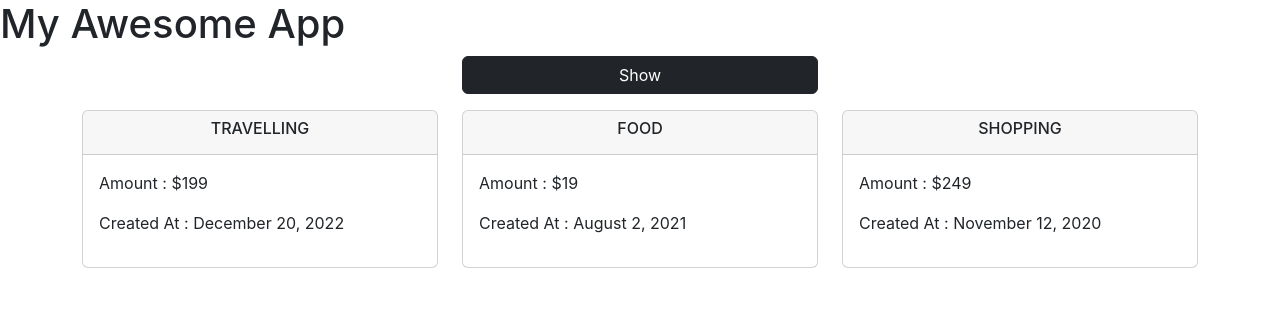
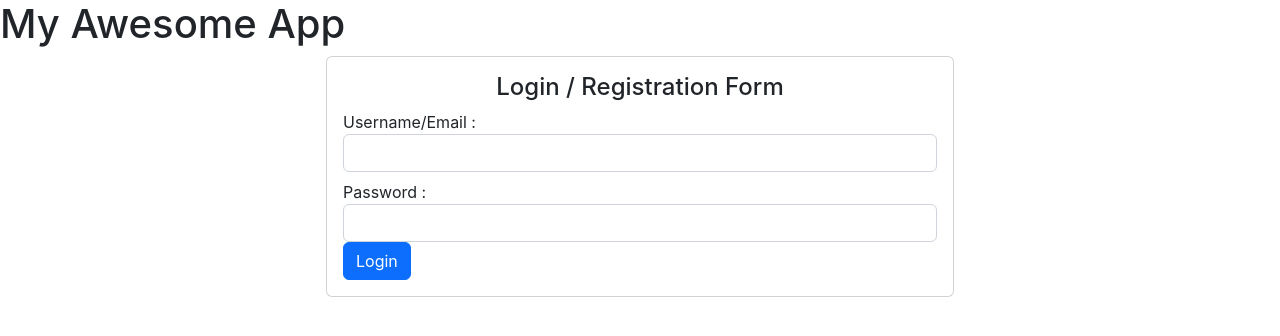
Before and after one commit to synergy2411/del-mar-23-react, a React (Create React App) app in the folder frontend/: page / in a window 1280 px wide. Shown: the top 336 px of the page. Built offline with nearby package versions, Linux system fonts and the light colour scheme.

Commit message:
login form added

```diff
--- a/frontend/src/App.js
+++ b/frontend/src/App.js
@@ -3,6 +3,7 @@ import Expenses from './Components/Expenses/Expenses';
 
 
 import React, { Component } from 'react';
+import Auth from './Components/Demo/auth';
 
 class App extends Component {
   state = { toggle: true }
@@ -10,7 +11,8 @@ class App extends Component {
     return (
       <div>
         <h1>My Awesome App</h1>
-        <Expenses />
+        <Auth />
+        {/* <Expenses /> */}
       </div>
     );
   }
--- /dev/null
+++ b/frontend/src/Components/Demo/auth.jsx
@@ -0,0 +1,57 @@
+import React, { Component, createRef } from "react";
+
+class Auth extends Component {
+  usernameInputRef = createRef();
+
+  state = { enteredPassword: "" };
+
+  passwordChangeHandler = (event) =>
+    this.setState({ enteredPassword: event.target.value });
+
+  submitHandler = (event) => {
+    event.preventDefault();
+    console.log("Username :", this.usernameInputRef.current.value);
+    console.log("Password :", this.state.enteredPassword);
+  };
+
+  render() {
+    return (
+      <div className="row">
+        <div className="col-6 offset-3">
+          <div className="card">
+            <div className="card-body">
+              <h4 className="text-center">Login / Registration Form</h4>
+              <form onSubmit={this.submitHandler}>
+                {/* username - uncontrolled component*/}
+                <div className="form-group mb-2">
+                  <label htmlFor="username">Username/Email :</label>
+                  <input
+                    type="text"
+                    name="username"
+                    className="form-control"
+                    ref={this.usernameInputRef}
+                  />
+                </div>
+                {/* password - controlled component */}
+                <label htmlFor="password">Password :</label>
+                <input
+                  type="password"
+                  name="password"
+                  className="form-control"
+                  value={this.state.enteredPassword}
+                  onChange={this.passwordChangeHandler}
+                />
+                {/* buttons - login / registration */}
+                <button className="btn btn-primary" type="submit">
+                  Login
+                </button>
+              </form>
+            </div>
+          </div>
+        </div>
+      </div>
+    );
+  }
+}
+
+export default Auth;
--- a/frontend/src/Components/Expenses/ExpenseForm/ExpenseForm.jsx
+++ b/frontend/src/Components/Expenses/ExpenseForm/ExpenseForm.jsx
@@ -26,6 +26,9 @@ class ExpenseForm extends Component {
     };
     this.props.addNewExpense(newExpense);
   };
+
+  onCancelClickHandler = () => this.props.onCancelForm();
+
   render() {
     return (
       <div className="row">
@@ -85,7 +88,12 @@ class ExpenseForm extends Component {
                     </div>
                     <div className="col">
                       <div className="d-grid">
-                        <button className="btn btn-light">Cancel</button>
+                        <button
+                          className="btn btn-light"
+                          onClick={this.onCancelClickHandler}
+                        >
+                          Cancel
+                        </button>
                       </div>
                     </div>
                   </div>
--- a/frontend/src/Components/Expenses/Expenses.jsx
+++ b/frontend/src/Components/Expenses/Expenses.jsx
@@ -2,7 +2,7 @@ import React, { Component } from "react";
 import ExpenseForm from "./ExpenseForm/ExpenseForm";
 import ExpenseItem from "./ExpenseItem/ExpenseItem";
 
-let INTIAL_EXPENSES = [
+let INITIAL_EXPENSES = [
   {
     id: "e001",
     title: "travelling",
@@ -22,11 +22,10 @@ let INTIAL_EXPENSES = [
     createdAt: new Date("Nov 12, 2020"),
   },
 ];
-
 class Expenses extends Component {
   state = {
     toggle: false,
-    expenses: INTIAL_EXPENSES,
+    expenses: INITIAL_EXPENSES,
   };
 
   showClickHandler = () => {
@@ -35,12 +34,13 @@ class Expenses extends Component {
   };
 
   onAddNewExpense = (expense) => {
-    console.log("[PARENT]", expense);
     this.setState({
       expenses: [expense, ...this.state.expenses],
     });
     this.setState({ toggle: !this.state.toggle });
   };
+
+  onCancelForm = () => this.setState({ toggle: false });
 
   render() {
     return (
@@ -56,7 +56,10 @@ class Expenses extends Component {
         </div>
 
         {this.state.toggle && (
-          <ExpenseForm addNewExpense={this.onAddNewExpense} />
+          <ExpenseForm
+            addNewExpense={this.onAddNewExpense}
+            onCancelForm={this.onCancelForm}
+          />
         )}
 
         <div className="row">
```
